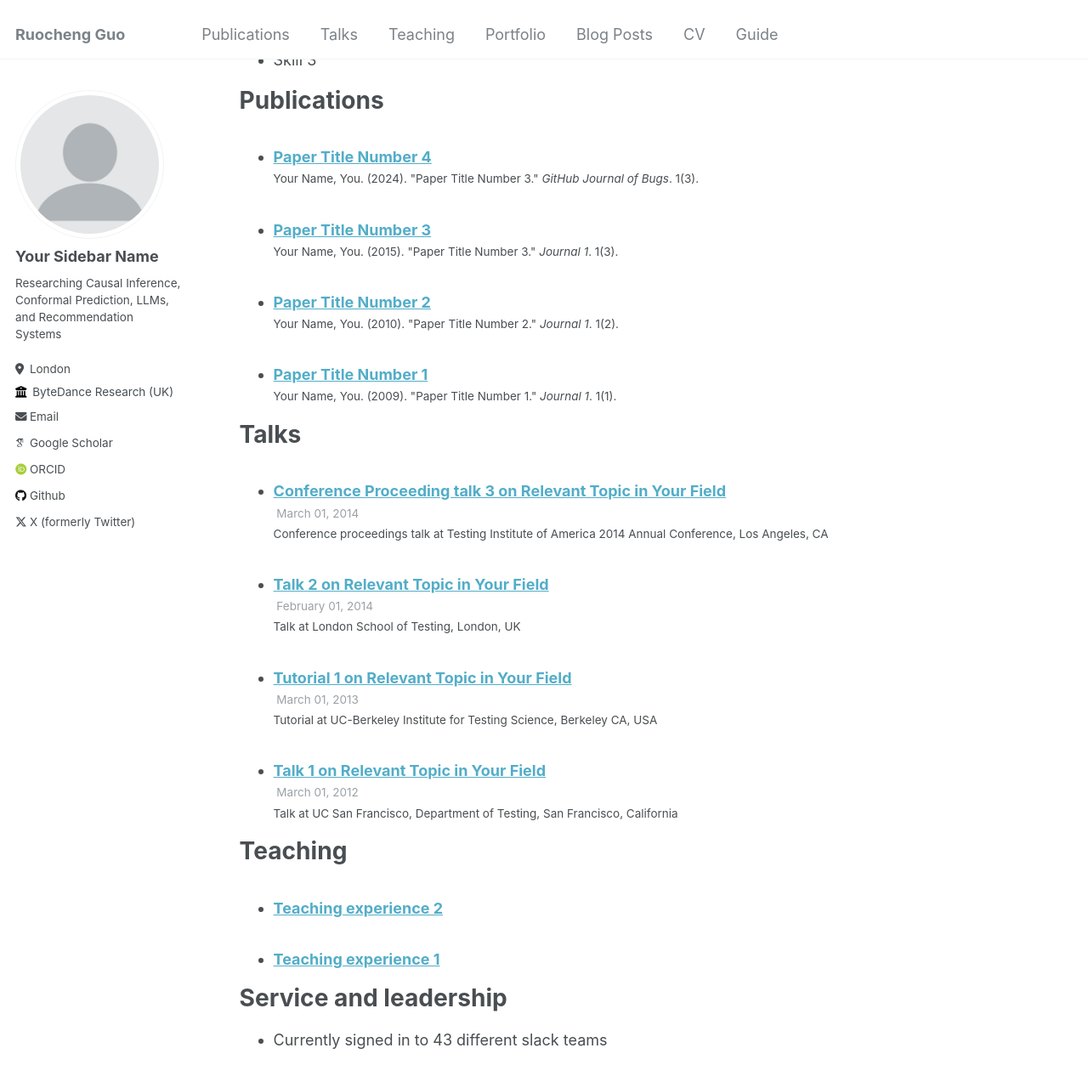
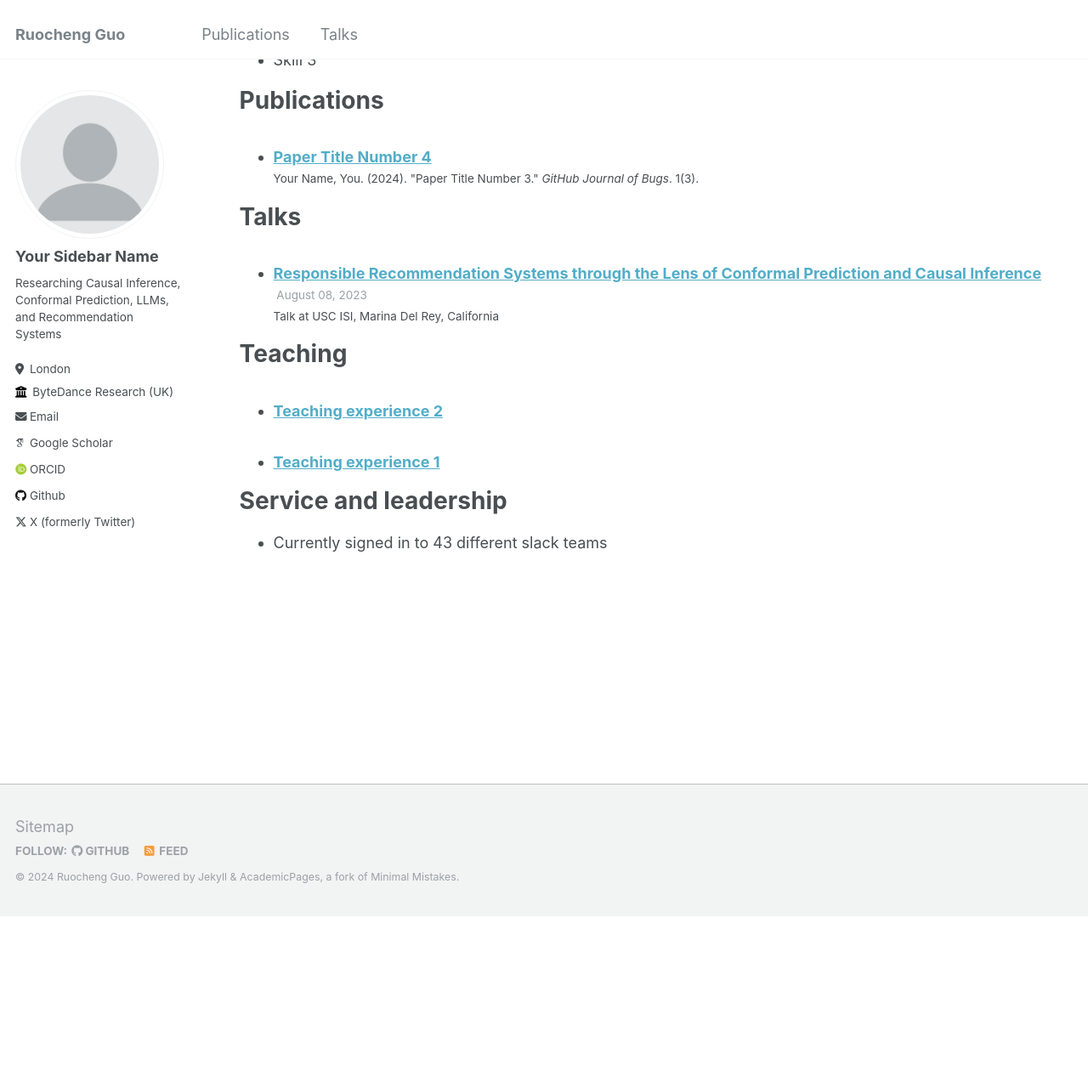
Before and after one commit to rguo12/rguo12.github.io, a Jekyll site: the page built from _pages/cv.md, in a window 1280 px wide and 1400 px high, scrolled down 985 px. Shown: the top 1273 px of the window at 85% size. Built offline with Jekyll 4.4.1, drawn with Linux system fonts in a browser that asks for light colours; some web fonts are replaced; after the commit the page ends 2062 px from its top, so only the background shows below that.

Commit message:
update about 2

```diff
--- a/_pages/publications.md
+++ b/_pages/publications.md
@@ -6,11 +6,11 @@
 ---
 
 {% if site.author.googlescholar %}
-  <div class="wordwrap">You can also find my articles on <a href="{{site.author.googlescholar}}">my Google Scholar profile</a>.</div>
+  <div class="wordwrap">You can find the full list of my papers on <a href="{{site.author.googlescholar}}">my Google Scholar profile</a>.</div>
 {% endif %}
 
-{% include base_path %}
+<!-- {% include base_path %}
 
 {% for post in site.publications reversed %}
   {% include archive-single.html %}
-{% endfor %}
+{% endfor %} -->
--- a/_publications/2009-10-01-paper-title-number-1.md
+++ /dev/null
@@ -1,13 +0,0 @@
----
-title: "Paper Title Number 1"
-collection: publications
-permalink: /publication/2009-10-01-paper-title-number-1
-excerpt: 'This paper is about the number 1. The number 2 is left for future work.'
-date: 2009-10-01
-venue: 'Journal 1'
-slidesurl: 'http://academicpages.github.io/files/slides1.pdf'
-paperurl: 'http://academicpages.github.io/files/paper1.pdf'
-citation: 'Your Name, You. (2009). &quot;Paper Title Number 1.&quot; <i>Journal 1</i>. 1(1).'
----
-
-The contents above will be part of a list of publications, if the user clicks the link for the publication than the contents of section will be rendered as a full page, allowing you to provide more information about the paper for the reader. When publications are displayed as a single page, the contents of the above "citation" field will automatically be included below this section in a smaller font.
--- a/_publications/2010-10-01-paper-title-number-2.md
+++ /dev/null
@@ -1,13 +0,0 @@
----
-title: "Paper Title Number 2"
-collection: publications
-permalink: /publication/2010-10-01-paper-title-number-2
-excerpt: 'This paper is about the number 2. The number 3 is left for future work.'
-date: 2010-10-01
-venue: 'Journal 1'
-slidesurl: 'http://academicpages.github.io/files/slides2.pdf'
-paperurl: 'http://academicpages.github.io/files/paper2.pdf'
-citation: 'Your Name, You. (2010). &quot;Paper Title Number 2.&quot; <i>Journal 1</i>. 1(2).'
----
-
-The contents above will be part of a list of publications, if the user clicks the link for the publication than the contents of section will be rendered as a full page, allowing you to provide more information about the paper for the reader. When publications are displayed as a single page, the contents of the above "citation" field will automatically be included below this section in a smaller font.
--- a/_publications/2015-10-01-paper-title-number-3.md
+++ /dev/null
@@ -1,13 +0,0 @@
----
-title: "Paper Title Number 3"
-collection: publications
-permalink: /publication/2015-10-01-paper-title-number-3
-excerpt: 'This paper is about the number 3. The number 4 is left for future work.'
-date: 2015-10-01
-venue: 'Journal 1'
-slidesurl: 'http://academicpages.github.io/files/slides3.pdf'
-paperurl: 'http://academicpages.github.io/files/paper3.pdf'
-citation: 'Your Name, You. (2015). &quot;Paper Title Number 3.&quot; <i>Journal 1</i>. 1(3).'
----
-
-The contents above will be part of a list of publications, if the user clicks the link for the publication than the contents of section will be rendered as a full page, allowing you to provide more information about the paper for the reader. When publications are displayed as a single page, the contents of the above "citation" field will automatically be included below this section in a smaller font.
--- a/_talks/2012-03-01-talk-1.md
+++ /dev/null
@@ -1,11 +0,0 @@
----
-title: "Talk 1 on Relevant Topic in Your Field"
-collection: talks
-type: "Talk"
-permalink: /talks/2012-03-01-talk-1
-venue: "UC San Francisco, Department of Testing"
-date: 2012-03-01
-location: "San Francisco, California"
----
-
-This is a description of your talk, which is a markdown files that can be all markdown-ified like any other post. Yay markdown!
--- a/_talks/2013-03-01-tutorial-1.md
+++ /dev/null
@@ -1,13 +0,0 @@
----
-title: "Tutorial 1 on Relevant Topic in Your Field"
-collection: talks
-type: "Tutorial"
-permalink: /talks/2013-03-01-tutorial-1
-venue: "UC-Berkeley Institute for Testing Science"
-date: 2013-03-01
-location: "Berkeley CA, USA"
----
-
-[More information here](http://exampleurl.com)
-
-This is a description of your tutorial, note the different field in type. This is a markdown files that can be all markdown-ified like any other post. Yay markdown!
--- a/_talks/2014-02-01-talk-2.md
+++ /dev/null
@@ -1,13 +0,0 @@
----
-title: "Talk 2 on Relevant Topic in Your Field"
-collection: talks
-type: "Talk"
-permalink: /talks/2014-02-01-talk-2
-venue: "London School of Testing"
-date: 2014-02-01
-location: "London, UK"
----
-
-[More information here](http://example2.com)
-
-This is a description of your talk, which is a markdown files that can be all markdown-ified like any other post. Yay markdown!
--- a/_talks/2014-03-01-talk-3.md
+++ /dev/null
@@ -1,11 +0,0 @@
----
-title: "Conference Proceeding talk 3 on Relevant Topic in Your Field"
-collection: talks
-type: "Conference proceedings talk"
-permalink: /talks/2014-03-01-talk-3
-venue: "Testing Institute of America 2014 Annual Conference"
-date: 2014-03-01
-location: "Los Angeles, CA"
----
-
-This is a description of your conference proceedings talk, note the different field in type. You can put anything in this field.
--- /dev/null
+++ b/_talks/20230808_USC.md
@@ -0,0 +1,11 @@
+---
+title: "Responsible Recommendation Systems through the Lens of Conformal Prediction and Causal Inference"
+collection: talks
+type: "Talk"
+permalink: /talks/20230808_USC
+venue: "USC ISI"
+date: 2023-08-08
+location: "Marina Del Rey, California"
+---
+
+This is a description of your talk, which is a markdown files that can be all markdown-ified like any other post. Yay markdown!
```
Also changed, not shown: _data/navigation.yml (+10 -10 lines).
